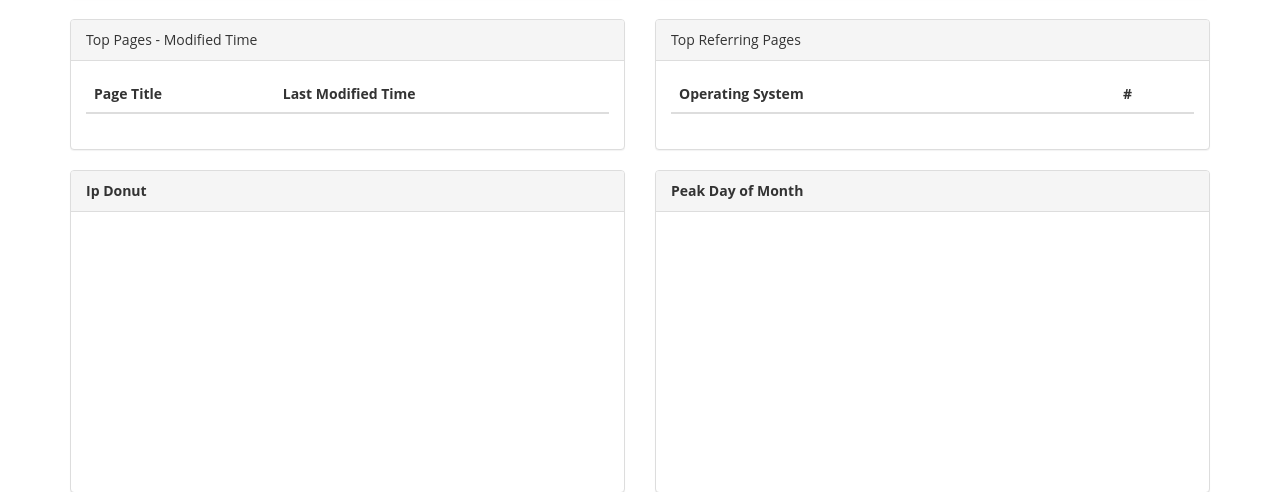
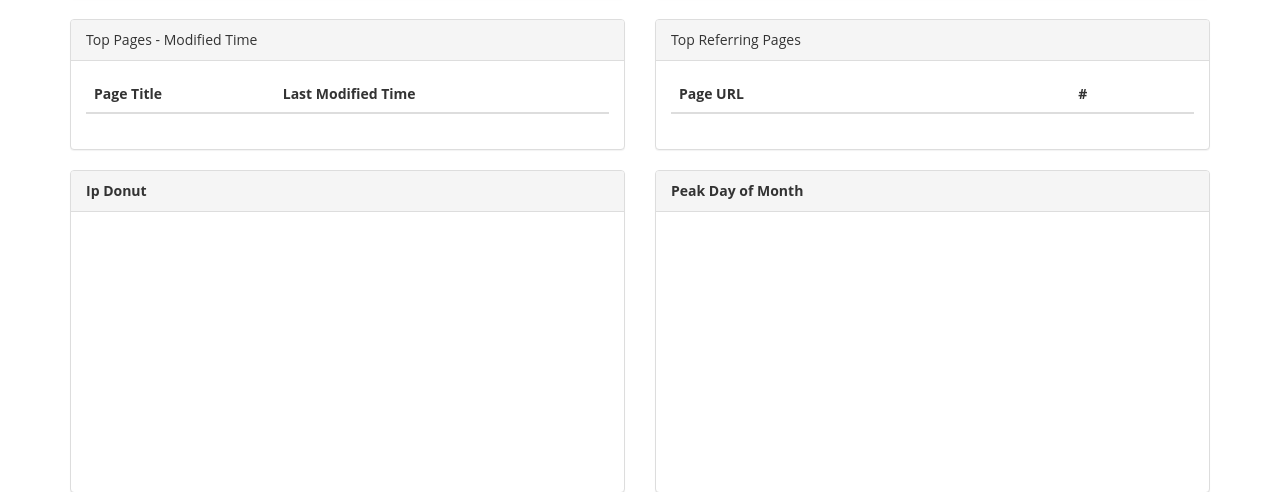
Before and after one commit to jprakash0205/voice, a Flask app: page /vocnews in a window 1280 px wide. Shown: the part 804-1296 px from the top of the page. Run offline with Flask 2, Linux system fonts and the light colour scheme; lists and menus that the app fills with data are empty; some libraries are stand-ins or nearby versions.

Commit message:
table title change

```diff
--- a/templates/report.html
+++ b/templates/report.html
@@ -186,7 +186,7 @@
               <table class="table table-hover">
                   <thead>
                       <tr>
-                      <th>Operating System</th>
+                      <th>Page URL</th>
                       <th>#</th>
                     </tr>
                   </thead>
```
